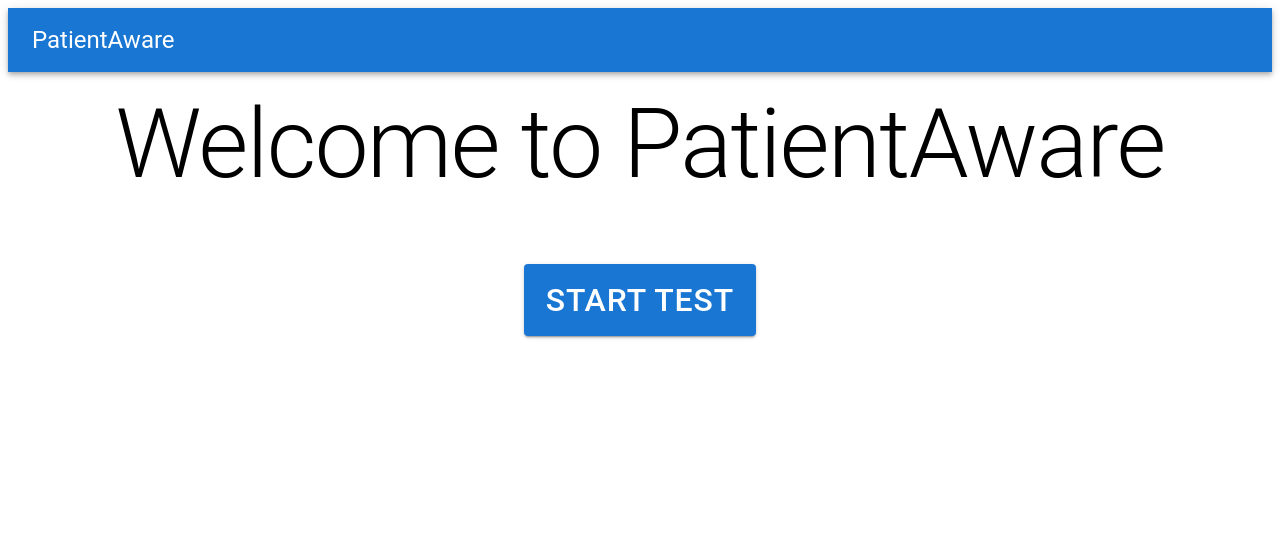
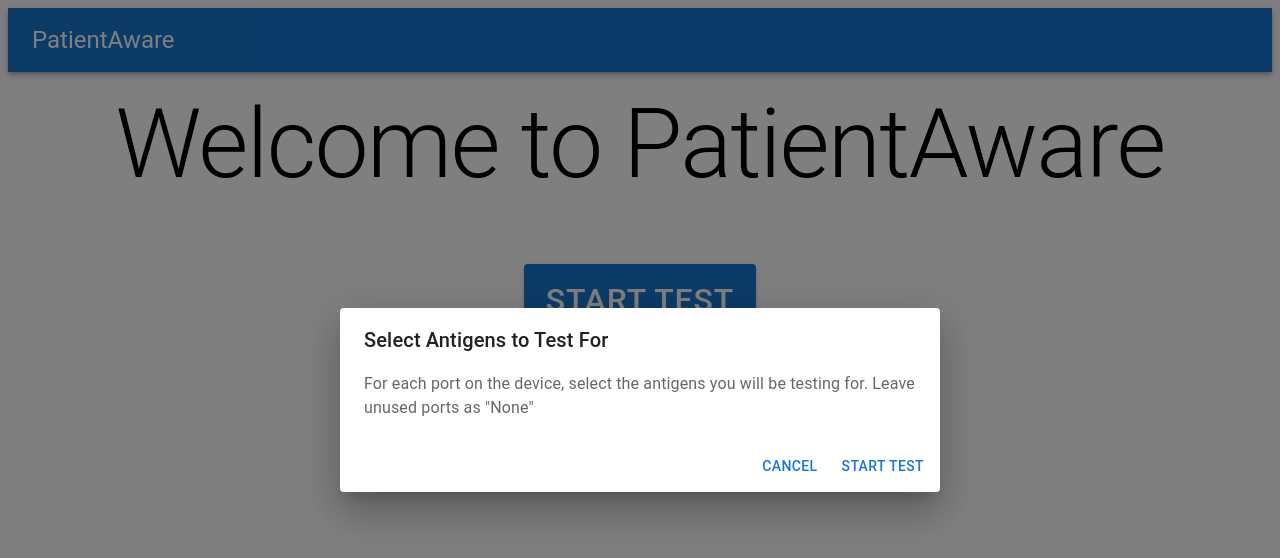
Before and after one commit to Patient-Aware/PatientAware, a React (Create React App) app in the folder client/: page / in a window 1280 px wide. Both pictures are taken after a click on the button "START TEST". Shown: the top 558 px of the page. Built offline with nearby package versions, Linux system fonts and the light colour scheme.

Commit message:
Add basic antigen selection dialog

```diff
--- /dev/null
+++ b/client/src/components/AntigenDialog.jsx
@@ -0,0 +1,31 @@
+import React from "react"
+import {
+    Dialog,
+    DialogTitle,
+    DialogContent,
+    DialogContentText,
+    DialogActions,
+    Button
+} from "@mui/material"
+
+export default function AntigenDialog(props) {
+
+    const { open, handleClose } = props
+
+    return (
+        <div>
+            <Dialog open={open} onClose={handleClose}>
+                <DialogTitle>Select Antigens to Test For</DialogTitle>
+                <DialogContent>
+                    <DialogContentText>
+                        For each port on the device, select the antigens you will be testing for. Leave unused ports as "None"
+                    </DialogContentText>
+                </DialogContent>
+                <DialogActions>
+                    <Button onClick={handleClose}>Cancel</Button>
+                    <Button onClick={handleClose}>Start Test</Button>
+                </DialogActions>
+            </Dialog>
+        </div>
+    )
+}
--- a/client/src/components/Home.jsx
+++ b/client/src/components/Home.jsx
@@ -4,8 +4,20 @@ import Typography from '@mui/material/Typography'
 import Button from '@mui/material/Button'
 import Stack from '@mui/material/Stack'
 
+import AntigenDialog from './AntigenDialog'
 
 export default function Home() {
+
+    const [open, setOpen] = React.useState(false)
+
+    const openAntigenDialog = () => {
+        setOpen(true)
+    }
+
+    const closeAntigenDialog = () => {
+        setOpen(false)
+    }
+
     return (
         <Container fixed>
             <Stack
@@ -17,7 +29,8 @@ export default function Home() {
                 <Typography variant='h1'>
                     Welcome to PatientAware
                 </Typography>
-                <Button variant='contained' size='large' sx={{ fontSize: '2em' }}>Start Test</Button>
+                <Button variant='contained' size='large' sx={{ fontSize: '2em' }} onClick={openAntigenDialog}>Start Test</Button>
+                <AntigenDialog open={open} handleClose={closeAntigenDialog}/>
             </Stack>
 
         </Container>
```
